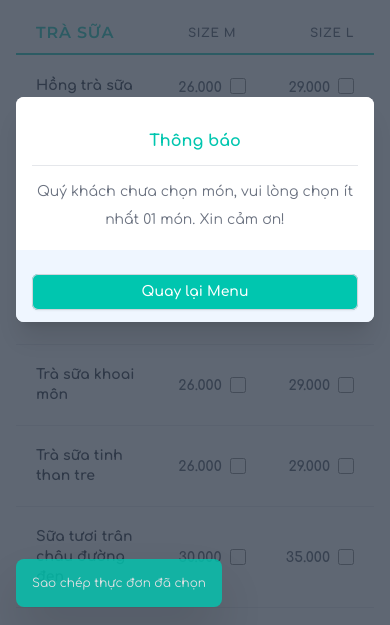
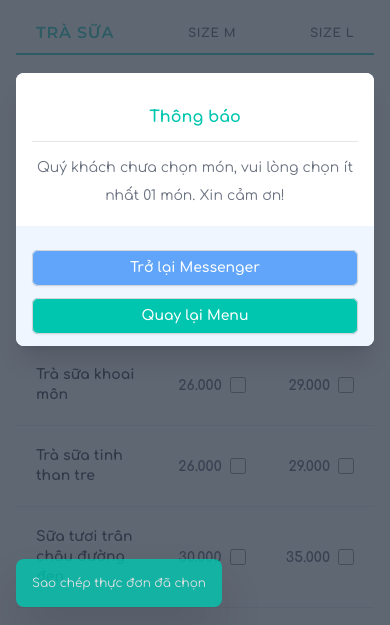
Before and after one commit to phucvg1003/heertea_menu, a plain HTML site: page index.html in a window 390 px wide. Both pictures are taken after a click on the button "Sao chép thực đơn đã chọn". Shown: the part 213-838 px from the top of the page. Drawn offline with nearby package versions, Linux system fonts and the light colour scheme.

Commit message:
Update index.html

```diff
--- a/index.html
+++ b/index.html
@@ -1082,7 +1082,15 @@
                         </div>
                     </div>
 
-                    <div class="bg-blue-50 px-4 py-3 sm:flex sm:flex-row-reverse sm:px-6">
+                    <div class="bg-blue-50 px-4 py-3 sm:flex sm:flex-row-reverse sm:px-6 gap-3">
+                        <a
+                            href="https://www.messenger.com/t/102046044985757"
+                            id="closeButton"
+                            type="button"
+                            class="mt-3 inline-flex w-full justify-center rounded-md bg-blue-400 px-3 py-2 text-sm text-white font-semibold text-gray-900 shadow-sm ring-1 ring-inset ring-gray-300 hover:bg-opacity-80 hover:text-white sm:mt-0 sm:w-auto"
+                            >
+                            Trở lại Messenger
+                        </a>
                         <a
                             href="./index.html"
                             id="closeButton"
```
